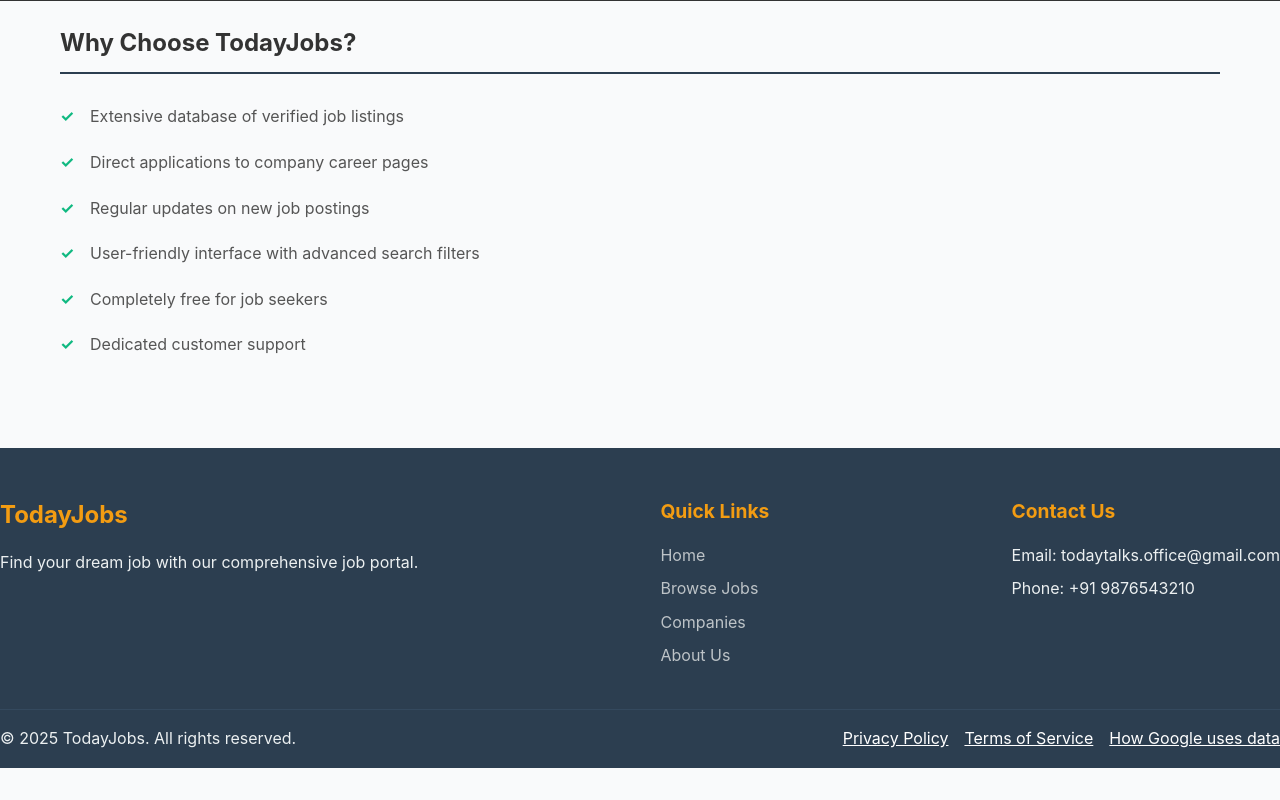
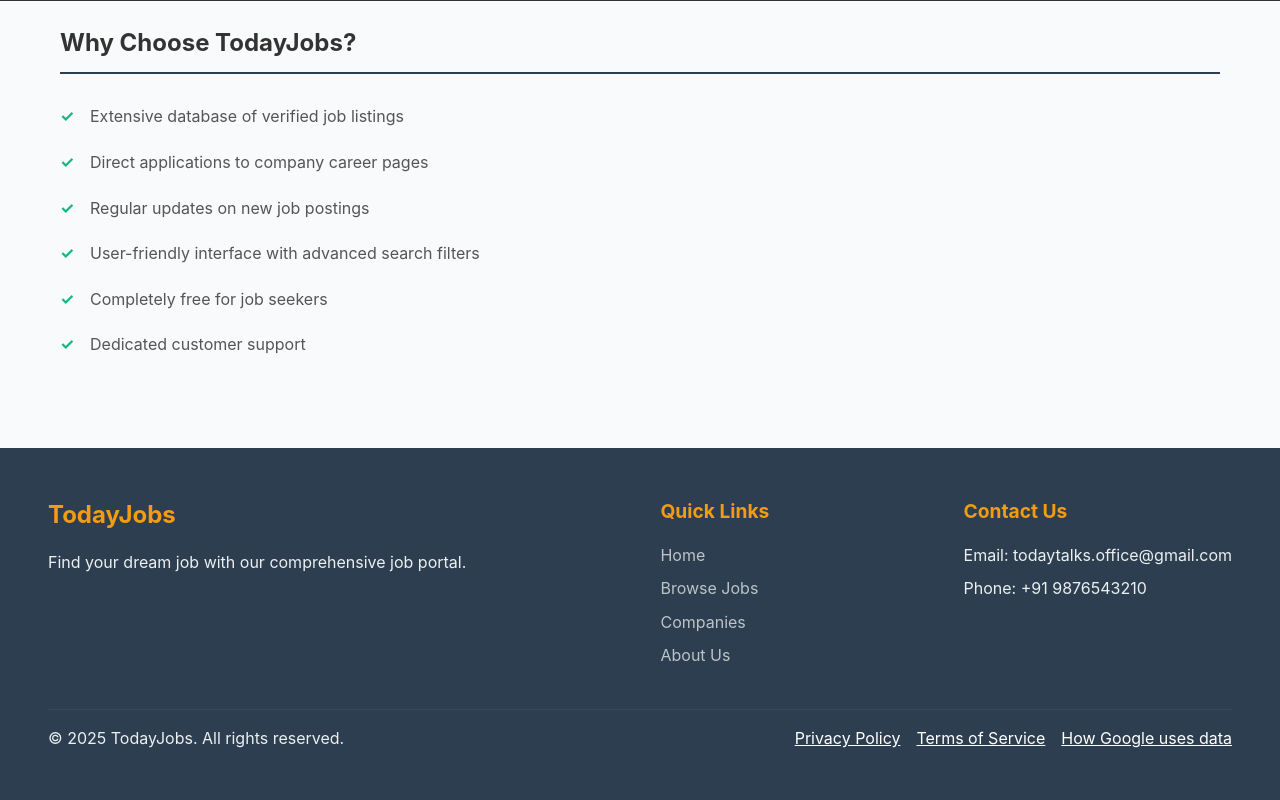
Before and after one commit to TejasJagadale/todayjobs, a React (Create React App) app: page /about in a window 1280 px wide. Shown: the part 799-1599 px from the top of the page. Before the commit the page ends 1567 px from the top, so only its background shows below. Built offline with nearby package versions, Linux system fonts and the light colour scheme.

Commit message:
jobupdatefooter

```diff
--- a/src/components/Footer/Footer.css
+++ b/src/components/Footer/Footer.css
@@ -1,7 +1,7 @@
 .footer {
   background-color: #2c3e50;
   color: #ecf0f1;
-  padding: 3rem 0 1rem;
+  padding: 3rem;
   /* margin-top: 3rem; */
 }
 
--- a/src/pages/Home/Home.js
+++ b/src/pages/Home/Home.js
@@ -43,7 +43,7 @@
           fetchJobs(),
           fetchGovernmentLinks()
         ]);
-        console.log(jobsData);
+        // console.log(jobsData);
 
         setJobs(jobsData);
 
@@ -353,7 +353,7 @@
       </main>
 
       {/* Newsletter Section */}
-      <section className="newsletter-section">
+      {/*   <section className="newsletter-section">
         <div className="containerhome">
           <div className="newsletter-content">
             <h3>Get Job Alerts Directly to Your Inbox</h3>
@@ -368,7 +368,7 @@
             </form>
           </div>
         </div>
-      </section>
+      </section>*/}
     </div>
   );
 };
```
